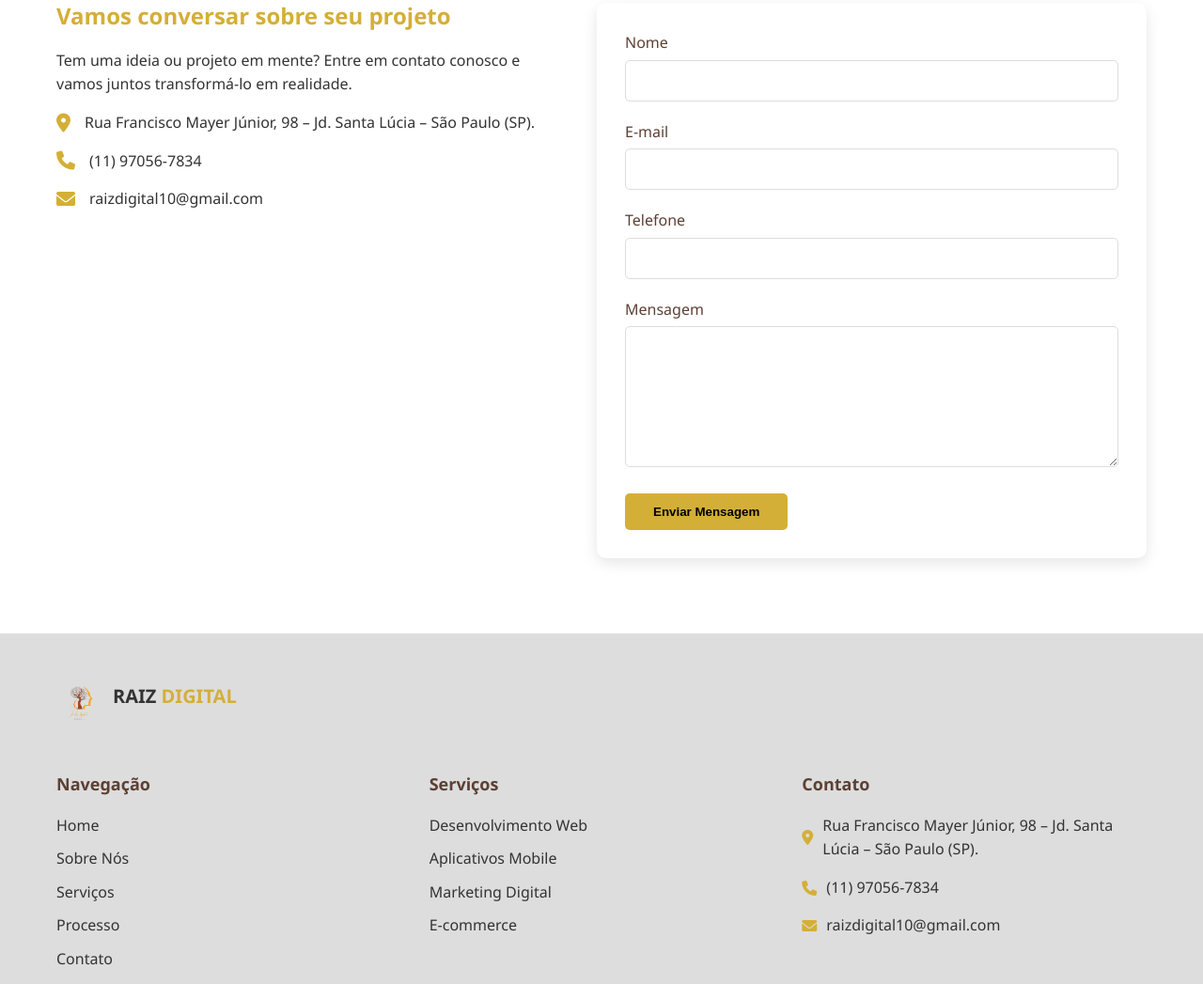
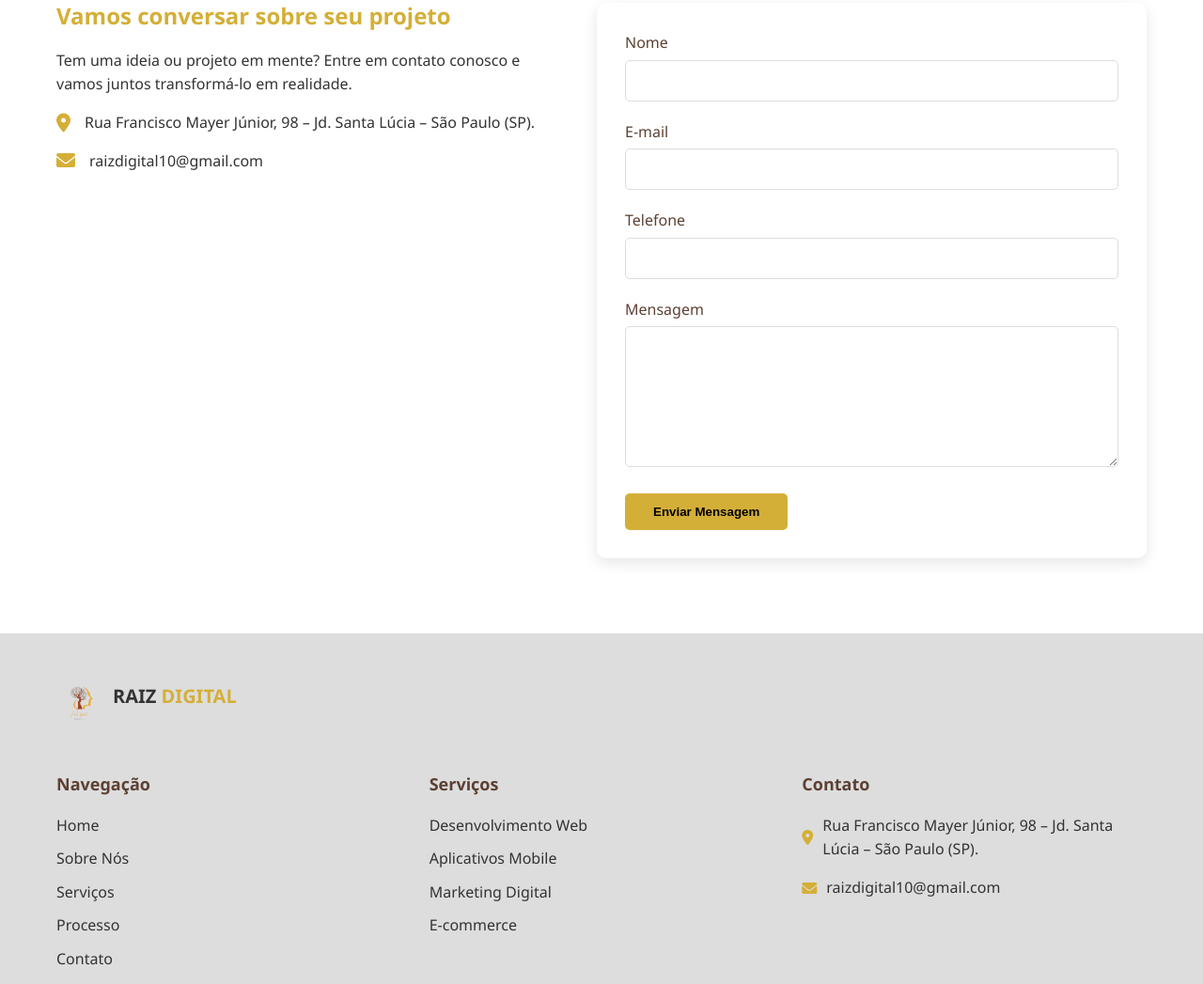
Before and after one commit to idkwhoistiffany/TCC, a plain HTML site: page index.html in a window 1280 px wide. Shown: the part 3129-4176 px from the top of the page at 94% size. Drawn offline with Linux system fonts and the light colour scheme.

Commit message:
Update index.html

```diff
--- a/index.html
+++ b/index.html
@@ -171,10 +171,6 @@
                             <span>Rua Francisco Mayer Júnior, 98 – Jd. Santa Lúcia – São Paulo (SP).</span>
                         </div>
                         <div class="contact-detail">
-                            <i class="fas fa-phone"></i>
-                            <span>(11) 97056-7834</span>
-                        </div>
-                        <div class="contact-detail">
                             <i class="fas fa-envelope"></i>
                             <span>raizdigital10@gmail.com</span>
                         </div>
@@ -235,7 +231,6 @@
                     <h3>Contato</h3>
                     <ul>
                         <li><i class="fas fa-map-marker-alt"></i> Rua Francisco Mayer Júnior, 98 – Jd. Santa Lúcia – São Paulo (SP).</li>
-                        <li><i class="fas fa-phone"></i> (11) 97056-7834</li>
                         <li><i class="fas fa-envelope"></i> raizdigital10@gmail.com</li>
                     </ul>
                 </div>
```
